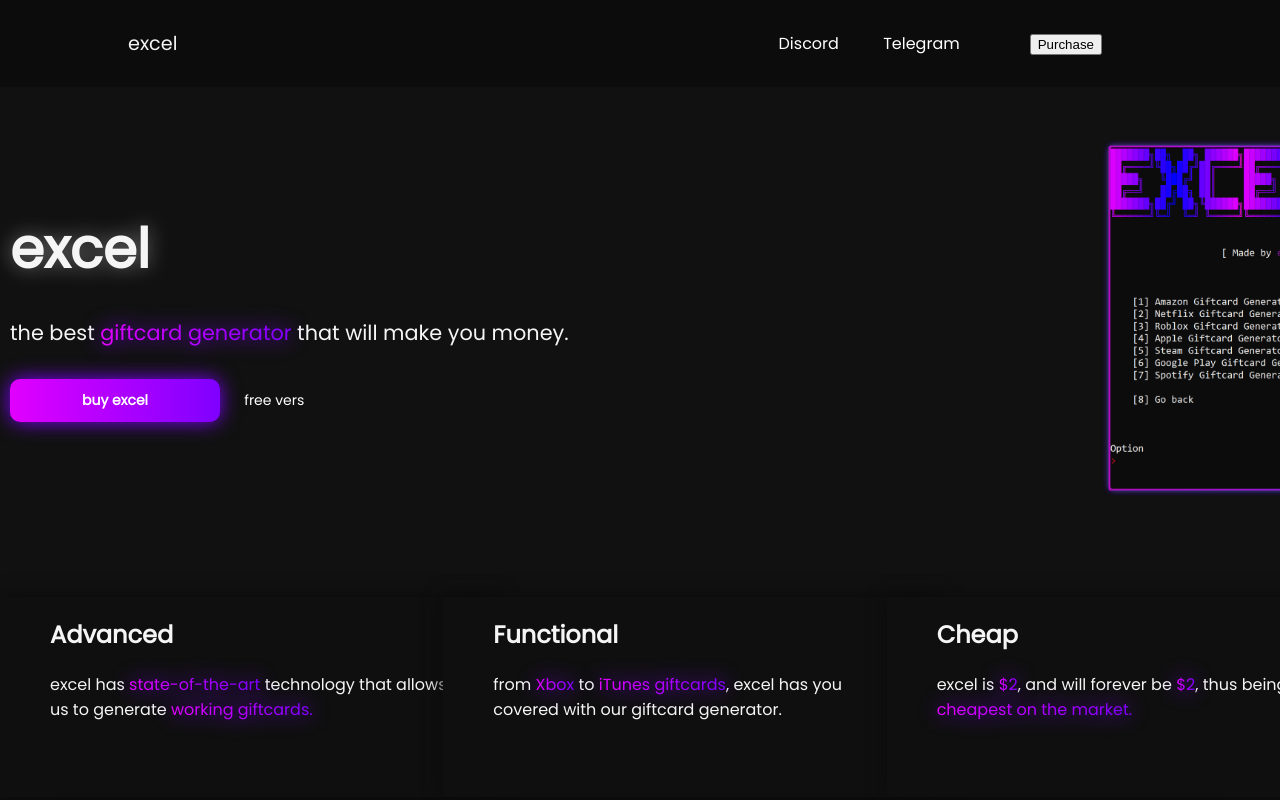
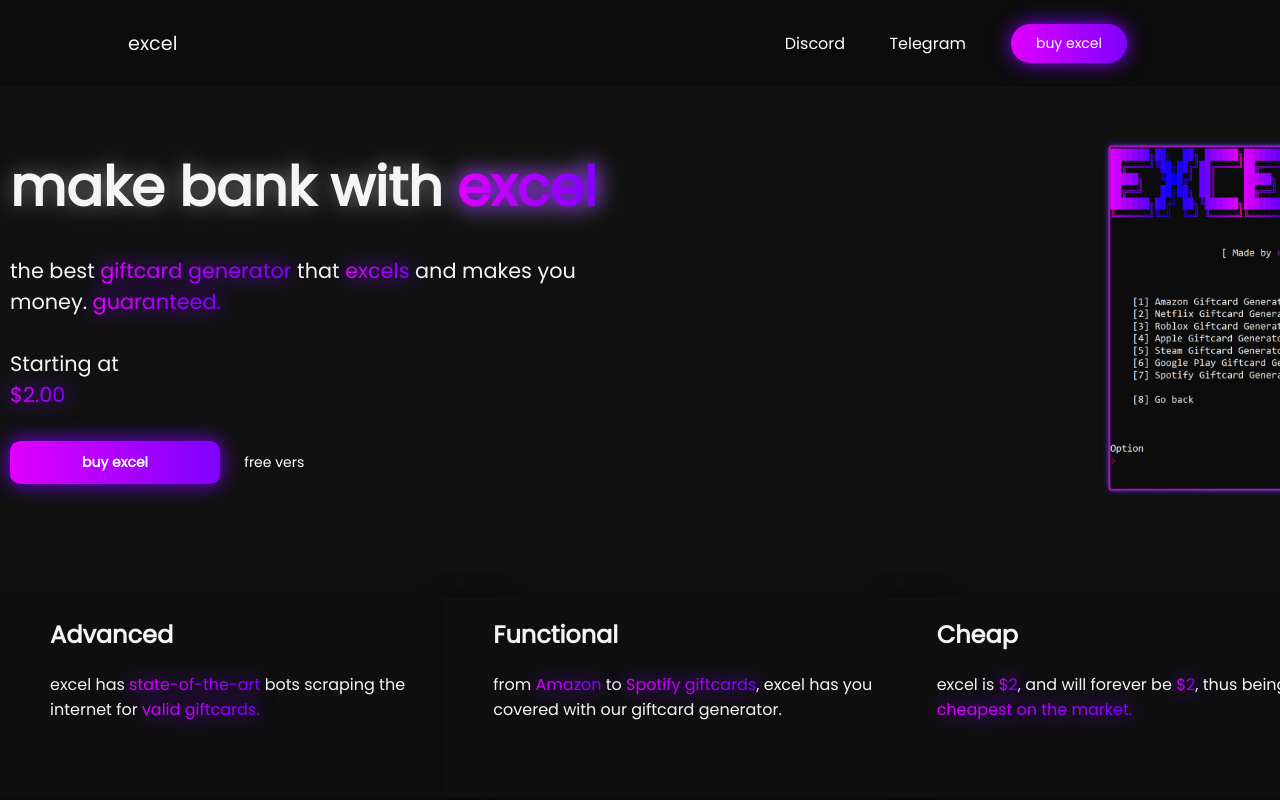
Before and after one commit to jonathanfong08/excelapp, a plain HTML site: page index.html in a window 1280 px wide. Shown: the top 800 px of the page. Drawn offline with Linux system fonts and the light colour scheme; a script that the page names is missing.

Commit message:
Update index.html

```diff
--- a/index.html
+++ b/index.html
@@ -7,16 +7,17 @@
     <title>excel</title>
     <link rel="stylesheet" href="styles.css">
     <link rel="icon" type="image/x-icon" href="icon.png">
-    <meta content="moon" property="og:title" />
+    <meta content="excel" property="og:title" />
     <meta content="One of the best giftcard generators publicly available with the best success rate." property="og:description" />
     <meta content="website link" property="og:url" />
     <meta content="img link" property="og:image"/>
     <meta content="#A200FF" data-react-helmet="true" name="theme-color" />
+    <script src="https://embed.sellpass.io/embed.js"></script>
 </head>
 <body>
 
     <header>
-        <p class="logo">excel</p>
+        <p class="logo"><span>excel</span></p>
         <nav>
             <ul class="navbar-links">
                 <li><a href="inv link">Discord</a></li>
@@ -24,13 +25,16 @@
             </ul>
         </nav>
         <div class="btn-container">
-            <div class="btn-container">
             <button
+            class="navbar-btn"
             data-sellpass-product-path="Excel-Key"
-            data-sellpass-domain="https://jonsshop.sellpass.io/"
+            data-sellpass-domain="jonsshop.sellpass.io/"
           >
-            Purchase
+            buy excel
           </button>
+
+            <!--<a href="https://jonsshop.sellpass.io/products/Excel-Key"><button data-sellpass-product-path="Excel-Key"
+                data-sellpass-domain="https://jonsshop.sellpass.io/" class="navbar-btn">buy excel</button></a>!-->
         </div>
     </header>
 
@@ -40,9 +44,15 @@
 
     <div class="title">
         <div class="title-content">
-            <h1>excel</h1>
-            <p>the best <span>giftcard generator</span> that will make you money.</p>
-            <a href="https://jonsshop.sellpass.io/products/Excel-Key"><button class="main-btn">buy excel</button></a>
+            <h1>make bank with <span>excel</span></h1>
+            <p>the best <span>giftcard generator</span> that <span>excels</span> and makes you money. <span>guaranteed.</span><br><br>Starting at<br><span>$2.00</span></span></p>
+            <button
+            class="main-btn"
+            data-sellpass-product-path="Excel-Key"
+            data-sellpass-domain="jonsshop.sellpass.io/"
+          >
+            buy excel
+          </button>
             <a href="#buy-section"><button class="secondary-btn">free vers</button> </a>
         </div>
     </div>
@@ -50,11 +60,11 @@
     <div class="short-info">
         <div class="box-1">
             <h2>Advanced</h2>
-            <p>excel has <span>state-of-the-art</span> technology that allows us to generate <span>working giftcards.</span></p>
+            <p>excel has <span>state-of-the-art</span> bots scraping the internet for <span>valid giftcards.</span></p>
         </div>
         <div class="box-2">
             <h2>Functional</h2>
-            <p>from <span>Xbox</span> to <span>iTunes giftcards</span>, excel has you covered with our giftcard generator.</p>
+            <p>from <span>Amazon</span> to <span>Spotify giftcards</span>, excel has you covered with our giftcard generator.</p>
         </div>
         <div class="box-3">
             <h2>Cheap</h2>
@@ -81,12 +91,11 @@
     </div>
 
     <div class="footer">
-        <h4 class="footer-logo">moon</h4>
-        <p class="footer-author">developed by lunar</p>
+        <h4 class="footer-logo">excel</h4>
+        <p class="footer-author">credits to lunar for helping</p>
         <div class="footer-container">
             <ul class="footer-links">
                 <li><a href="https://discord.gg/BPF9Djwc">Discord</a></li>
-                <li><a href="tos.html">TOS</a></li>
                 <li><a href="#">Back to top</a></li>
             </ul>
     </div>
```
